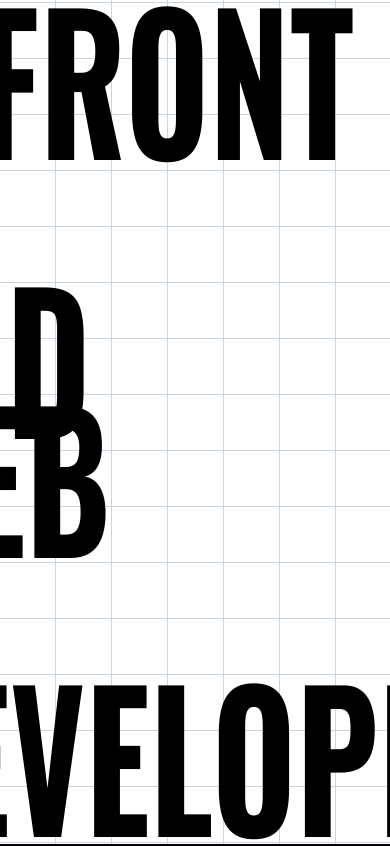
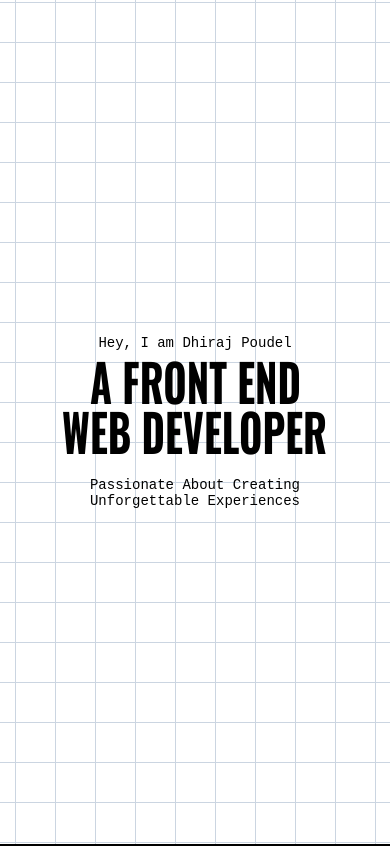
Before and after one commit to DhirazX/portfolio, a React (Create React App) app: page / in a window 390 px wide. Shown: the top 846 px of the page. Built offline with nearby package versions, Linux system fonts and the light colour scheme; a web font is replaced by a local one.

Commit message:
Fonts made responsive

```diff
--- a/src/components/components.css
+++ b/src/components/components.css
@@ -30,9 +30,12 @@
 }
 .grid {
   height: 16rem;
-  background-image:
-      linear-gradient(to right, rgb(203 213 225) 1px, transparent 1px),
-      linear-gradient(to bottom, rgb(203 213 225) 1px, transparent 1px);
+  background-image: linear-gradient(
+      to right,
+      rgb(203 213 225) 1px,
+      transparent 1px
+    ),
+    linear-gradient(to bottom, rgb(203 213 225) 1px, transparent 1px);
   background-size: 3.5rem 3.5rem;
   background-position: center center;
   z-index: -99;
@@ -60,6 +63,7 @@
   display: flex;
   align-items: center;
   justify-content: center;
+  text-align: center;
 }
 .outro-text {
   margin-top: 2vh;
@@ -323,28 +327,14 @@
   color: #cca061;
 }
 @media screen and (max-width: 1100px) {
-  /* .ht1-1,
-  .ht2-1 {
-    font-size: 4rem;
-  }
-  .ht1 {
-    flex-direction: column;
-    align-items: baseline;
-  }
-  .ht1-2 {
-    width: 100%;
-  }
-  .ht2-2 {
-    display: none;
-  }
+  .ht1,
   .ht2 {
-    flex-direction: column-reverse;
-    align-items: baseline;
+    font-size: 7rem;
   }
   .intro-text,
   .outro-text {
-    font-size: 20px;
-  } */
+    font-size: 25px;
+  }
   .about {
     flex-direction: column;
   }
@@ -409,7 +399,17 @@
     opacity: 1;
     transform: translateX(0px);
   }
-
+  .ht1,
+  .ht2 {
+    font-size: 5rem;
+  }
+  .intro-text,
+  .outro-text {
+    font-size: 20px;
+  }
+  .ht1 {
+    margin-bottom: -10px;
+  }
   .about {
     overflow: hidden;
   }
@@ -430,35 +430,28 @@
   .award-banner {
     width: 35%;
   }
+  .cards{
+    margin: 30px;
+  }
 }
 @media screen and (max-width: 600px) {
-  .intro-text {
-    font-size: 12px;
+  .grid{
+    background-size: 2.5rem 2.5rem;
   }
-  .intro-text {
-    justify-content: flex-start;
+  .ht1,
+  .ht2 {
+    font-size: 4rem;
   }
-  .it2 {
-    margin-left: 10px;
+  .intro-text,
+  .outro-text {
+    font-size: 18px;
   }
-  .ht1-1,
-  .ht2-1 {
-    font-size: 3rem;
-  }
-  .ht1-2 {
-    height: 50px;
-    width: 100%;
+  .ht1 {
+    margin-bottom: -10px;
   }
   .projects-wrapper {
     overflow: hidden;
   }
-  /* .cards {
-    overflow: hidden;
-  } */
-  .outro-text {
-    font-size: 12px;
-  }
-
   .about-img {
     width: 80%;
   }
@@ -502,6 +495,20 @@
   }
 }
 @media screen and (max-width: 500px) {
+  .ht1,
+  .ht2 {
+    font-size: 2.5rem;
+  }
+  .intro-text,
+  .outro-text {
+    font-size: 14px;
+  }
+  .outro-text {
+    padding: 0 10%;
+  }
+  .ht1 {
+    margin-bottom: -10px;
+  }
   .award-banner {
     font-size: 14px;
     width: 50%;
```
